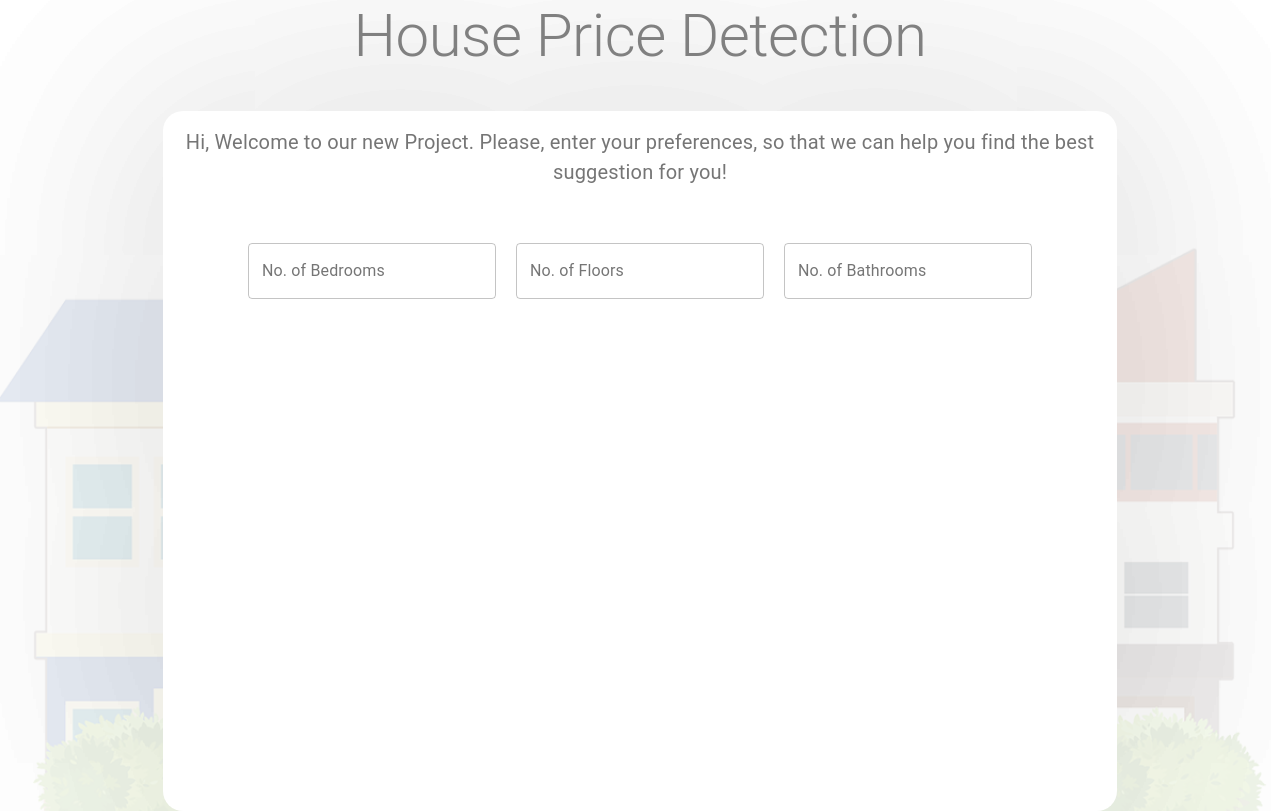
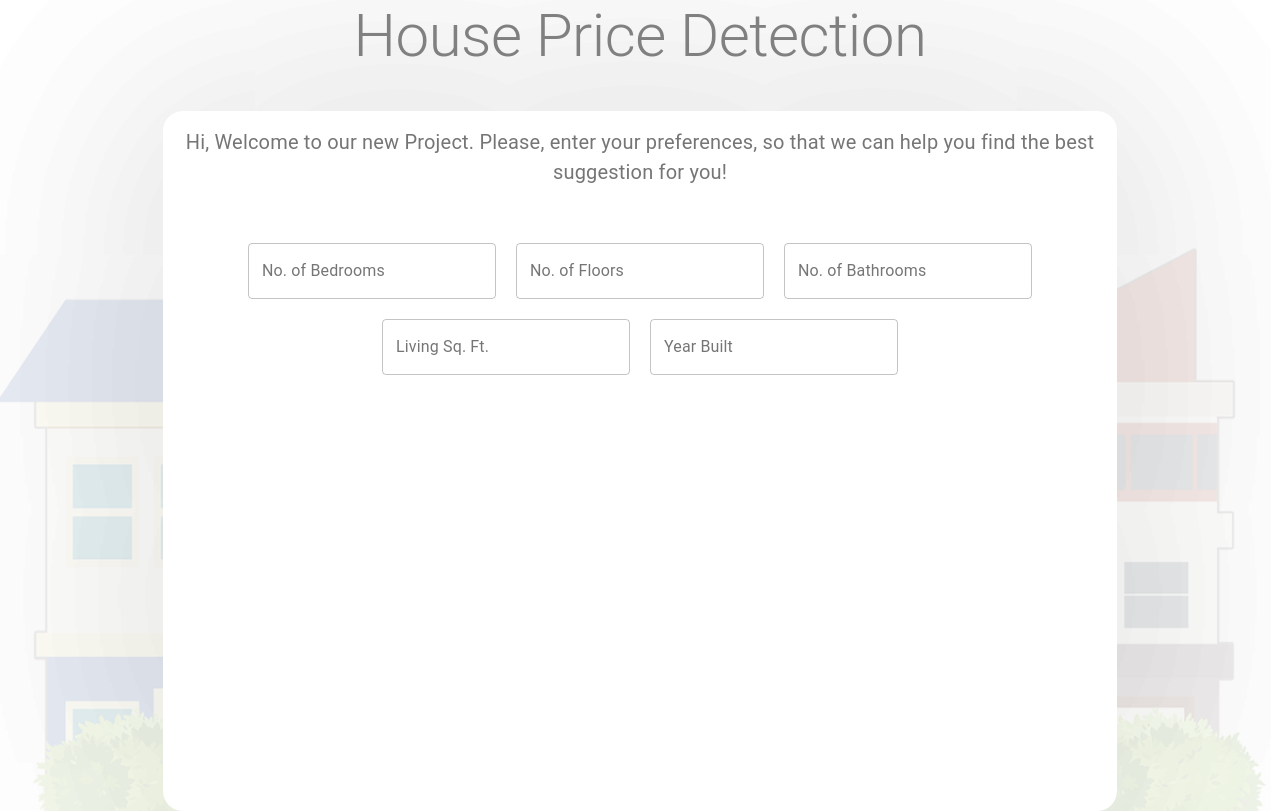
Before and after one commit to BullsEye34/NextUPProject, a React (Create React App) app in the folder Web/next-up/: page / in a window 1280 px wide. Built offline with nearby package versions, Linux system fonts and the light colour scheme.

Commit message:
Second Row of Fields

```diff
--- a/Web/next-up/src/App.js
+++ b/Web/next-up/src/App.js
@@ -75,6 +75,11 @@ function App() {
 
                       <TextField id="outlined-basic" label="No. of Bathrooms" variant="outlined" style={{ margin: 10, }} />
                     </div>
+                    <div className="textfielda">
+                      <TextField id="outlined-basic" label="Living Sq. Ft." variant="outlined" style={{ margin: 10 }} />
+                      <TextField id="outlined-basic" label="Year Built" variant="outlined" style={{ margin: 10 }} />
+
+                    </div>
                   </form>
                 </CardContent>
 
```
